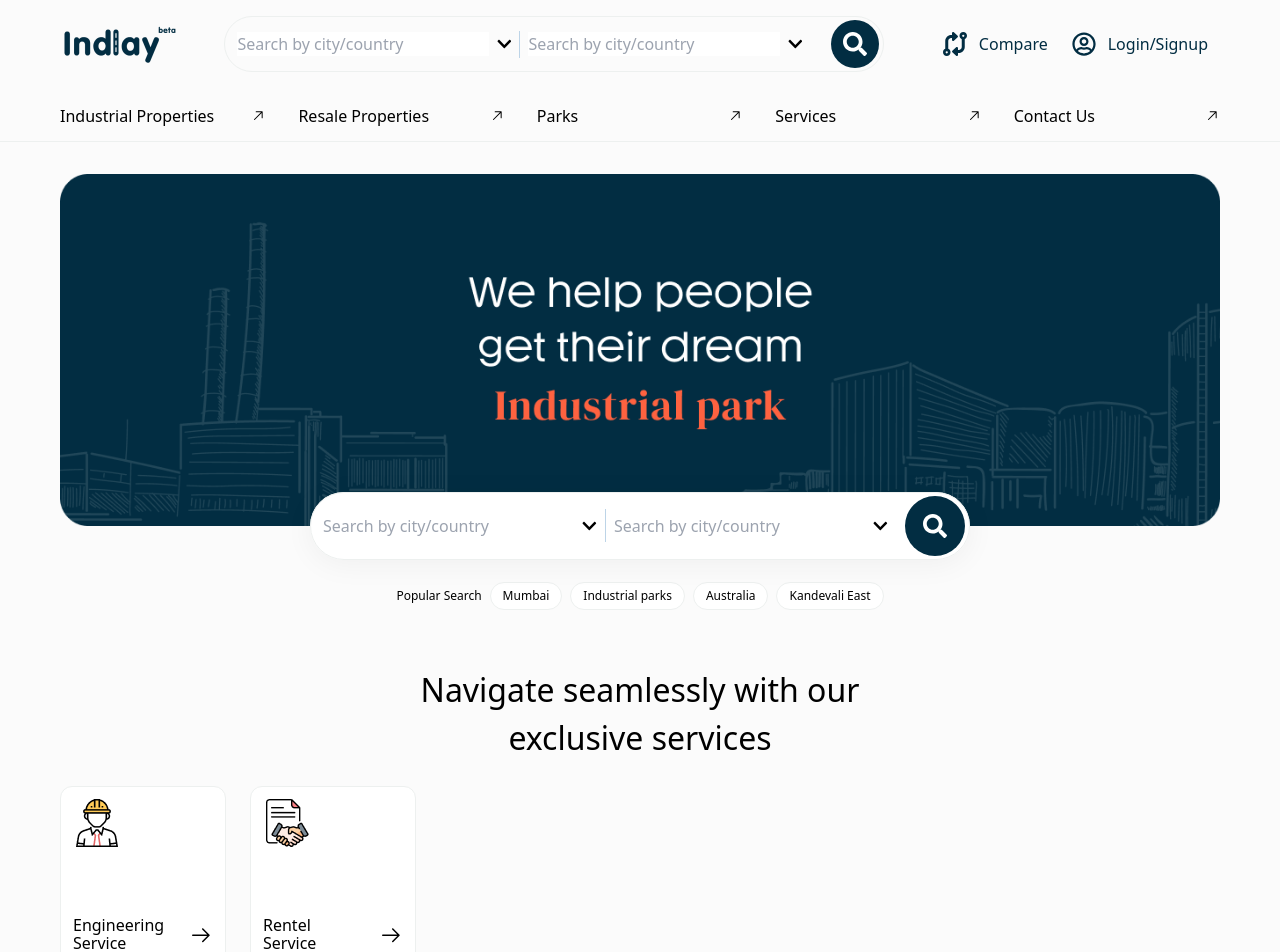
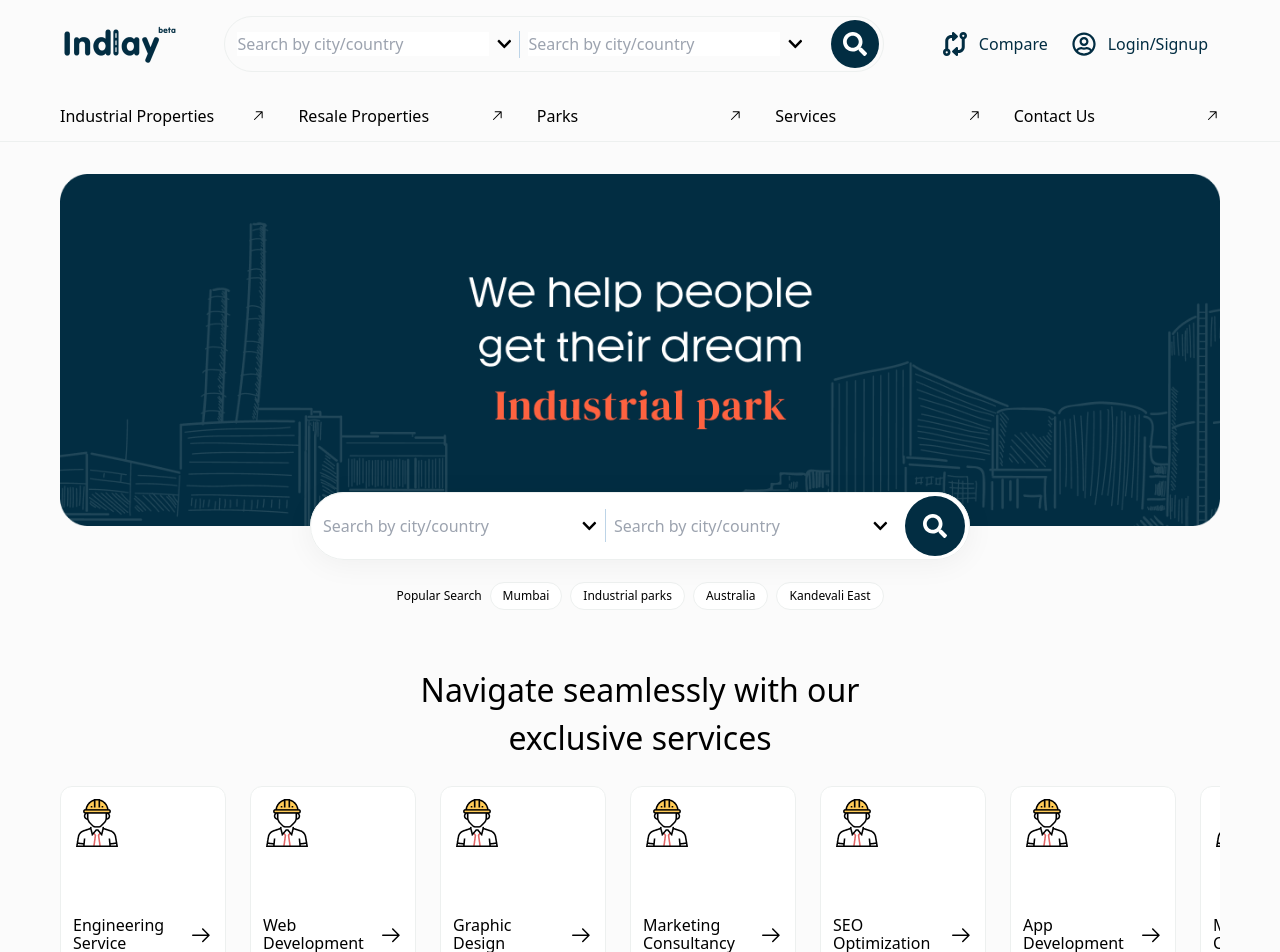
Before and after one commit to mahi25soni/indlay, a Next.js app: page / in a window 1280 px wide. Shown: the top 952 px of the page. Built offline with nearby package versions, Linux system fonts and the light colour scheme.

Commit message:
Refactor : Some style changes in service component and dynamic component rendering

```diff
--- a/src/components/ServicesComponent/ServicesComponent.tsx
+++ b/src/components/ServicesComponent/ServicesComponent.tsx
@@ -1,19 +1,34 @@
 "use client";
-import React from "react";
+import React, { useEffect, useState } from "react";
 import dynamic from "next/dynamic";
 import { servicesData } from "@/testdata/service-data";
-const ServicesItem = dynamic(() => import("@/components/ServicesComponent/ServicesItem"));
+const ServicesItem = dynamic(
+  () => import("@/components/ServicesComponent/ServicesItem"),
+);
+
+interface ServiceData {
+  icon: string;
+  service_name: string;
+}
 
 const ServicesComponent = () => {
+  const [serviceDataList, setServiceDataList] = useState<ServiceData[]>([]);
+
+  useEffect(() => {
+    setServiceDataList(servicesData);
+  }, []);
   return (
     <div className="px-15">
-      <div className="heading flex justify-center items-center mt-14 mb-6 flex-col">
+      <div className="heading mb-6 mt-14 flex flex-col items-center justify-center">
         <div>Navigate seamlessly with our</div>
         <div className="text-center">exclusive services</div>
-
       </div>
 
-      <ServicesItem />
+      <div className="flex gap-[24px] overflow-auto scrollbar-hidden">
+        {serviceDataList.map((data) => (
+          <ServicesItem {...data} />
+        ))}
+      </div>
     </div>
   );
 };
--- a/src/components/ServicesComponent/ServicesItem.tsx
+++ b/src/components/ServicesComponent/ServicesItem.tsx
@@ -1,33 +1,25 @@
 "use client";
-import React from 'react';
-import Image from 'next/image';
+import React from "react";
+import Image from "next/image";
 import { GoArrowRight } from "react-icons/go";
 
-const ServicesItem = () => {
+interface ServiceItemProp {
+  icon: string;
+  service_name: string;
+}
+
+const ServicesItem = (data: ServiceItemProp) => {
   return (
-    <div className=' flex gap-[24px]'>
-
-      <div className='h-[180px] w-[166px] border border-basic rounded-[12px] bg-secondary flex flex-col justify-between'>
-        <div className='ml-3 mt-3'>
-          <Image src="/webicon.png" alt="Services" width={48} height={48} />
-        </div>
-        <div className='flex justify-between items-center px-3 pb-3'>
-          <p className="text-[16px] max-w-[89px] font-medium leading-[17.92px]">Engineering Service</p>
-          <GoArrowRight className="w-[24px] h-[24px]" />
-        </div>
+    <div className="flex min-h-[180px] min-w-[166px] flex-col justify-between rounded-[12px] border border-basic bg-secondary">
+      <div className="ml-3 mt-3">
+        <Image src={data?.icon} alt="Services" width={48} height={48} />
       </div>
-
-      <div className='h-[180px] w-[166px] border border-basic rounded-[12px] bg-secondary flex flex-col justify-between'>
-        <div className='ml-3 mt-3'>
-          <Image src="/webicon2.png" alt="Services" width={48} height={48} />
-        </div>
-        <div className='flex justify-between items-center px-3 pb-3'>
-          <p className="text-[16px] max-w-[89px] font-medium leading-[17.92px]">Rentel  Service</p>
-          <GoArrowRight className="w-[24px] h-[24px]" />
-        </div>
+      <div className="flex items-center justify-between px-3 pb-3">
+        <p className="max-w-[89px] text-[16px] font-medium leading-[17.92px]">
+          {data?.service_name}
+        </p>
+        <GoArrowRight className="h-[24px] w-[24px]" />
       </div>
-
-
     </div>
   );
 };
--- a/src/testdata/service-data.ts
+++ b/src/testdata/service-data.ts
@@ -25,38 +25,14 @@ export const servicesData = [
     },
     {
       icon: "/webicon.png",
-      service_name: "Data Analysis"
+      service_name: "Marketing Consultancy"
     },
     {
       icon: "/webicon.png",
-      service_name: "IT Support"
+      service_name: "SEO Optimization"
     },
     {
       icon: "/webicon.png",
-      service_name: "Content Creation"
+      service_name: "App Development"
     },
-    {
-      icon: "/webicon.png",
-      service_name: "Digital Strategy"
-    },
-    {
-      icon: "/webicon.png",
-      service_name: "Cloud Computing"
-    },
-    {
-      icon: "/webicon.png",
-      service_name: "UI/UX Design"
-    },
-    {
-      icon: "/webicon.png",
-      service_name: "Cybersecurity"
-    },
-    {
-      icon: "/webicon.png",
-      service_name: "Network Administration"
-    },
-    {
-      icon: "/webicon.png",
-      service_name: "Blockchain Consulting"
-    }
   ];
```
